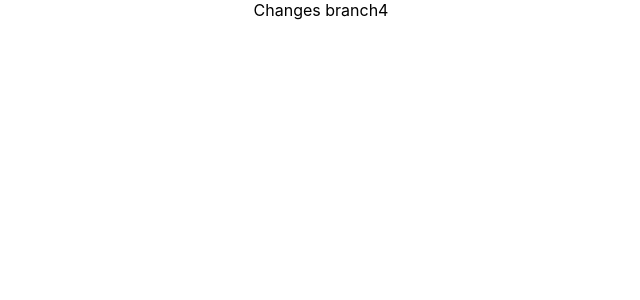
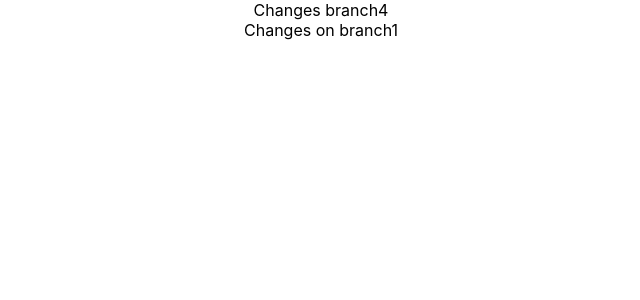
Before and after one commit to Andonee/git-merge, a React (Create React App) app: page / in a window 1280 px wide. Shown: the top 300 px of the page, without its empty margins (319-959 px from the left). Built offline with nearby package versions, Linux system fonts and the light colour scheme.

Commit message:
changes branch 1

```diff
--- a/src/App.js
+++ b/src/App.js
@@ -5,6 +5,7 @@ function App() {
   return (
     <div className="App">
      <div>Changes branch4</div>
+     <div>Changes on branch1</div>
     </div>
   );
 }
```
